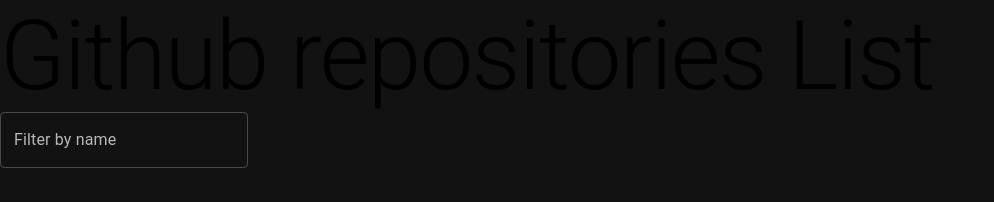
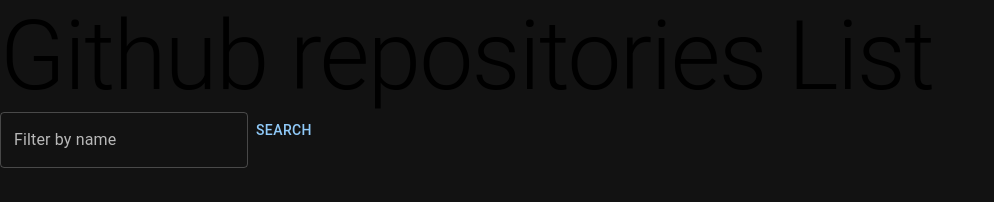
Before and after one commit to gastonmatias/TDD-next, a Next.js app: page /githubSearch in a window 1280 px wide. Shown: the top 202 px of the page, without its empty margins (0-994 px from the left). Built offline with nearby package versions, Linux system fonts and the light colour scheme; no server answers.

Commit message:
GREEN - when page is mounted: should be a search btn

```diff
--- a/pages/githubSearch.tsx
+++ b/pages/githubSearch.tsx
@@ -1,6 +1,6 @@
 import { NextPage } from "next"
 import Typography from '@mui/material/Typography'
-import { TextField } from "@mui/material"
+import { TextField, Button } from "@mui/material"
 
 const GithubSearchPage:NextPage = () => {
   return (
@@ -11,6 +11,9 @@
 
     <TextField id="filterBy" label="Filter by name" variant="outlined" />
 
+    <Button variant="text" color="primary">
+      Search
+    </Button>
 
     </>
   )
```
